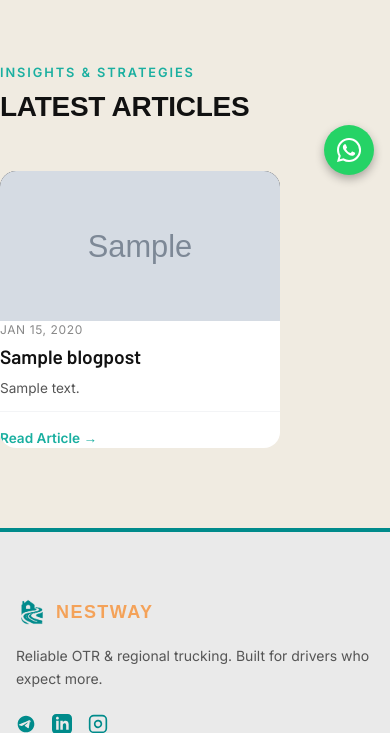
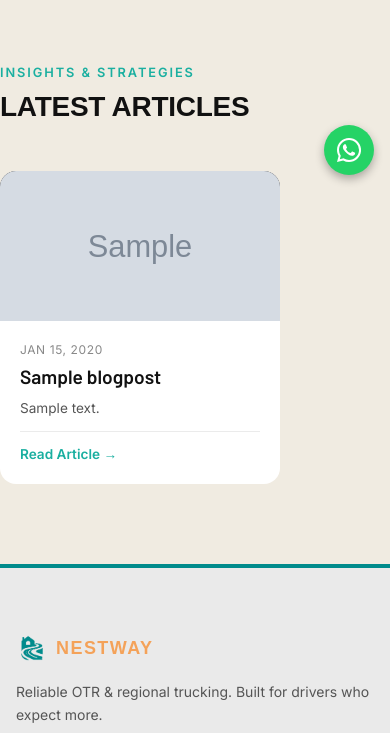
Before and after one commit to turdaliyevhasanali60-lang/Nestway, a Django app: page /blog/ in a window 390 px wide. Shown: the part 653-1386 px from the top of the page. Run offline with Django 5.2, Linux system fonts and the light colour scheme; data comes from the database, SQL or seed files in the repository; tables that the repository leaves empty hold one stand-in row (values such as "Sample post"); grey boxes marked "Sample" are stand-in pictures; some web fonts are replaced.

Commit message:
Fix blog card text container padding and alignment on desktop and mobile

```diff
--- a/core/templates/blog.html
+++ b/core/templates/blog.html
@@ -101,6 +101,12 @@
             gap: 32px;
         }
     }
+    .blog-card-content {
+        padding: 24px;
+        display: flex;
+        flex-direction: column;
+        flex-grow: 1;
+    }
     .blog-card-title {
         font-family: 'Barlow', sans-serif;
         font-weight: 600;
@@ -132,6 +138,14 @@
         font-weight: 600;
         font-size: 0.9rem;
         transition: color 0.2s;
+        margin-top: auto;
+        padding-top: 16px;
+        border-top: 1px solid rgba(0, 0, 0, 0.08);
+    }
+    @media (min-width: 768px) {
+        .blog-card-content {
+            padding: 32px;
+        }
     }
     @media (max-width: 767px) {
         .blog-grid {
@@ -154,6 +168,9 @@
         .blog-card-img-wrap {
             height: 150px !important;
         }
+        .blog-card-content {
+            padding: 20px !important;
+        }
         .blog-card-title {
             font-size: 1.2rem !important;
             line-height: 1.3 !important;
@@ -170,6 +187,7 @@
         }
         .blog-card-link {
             font-size: 0.85rem !important;
+            padding-top: 12px !important;
         }
     }
 </style>
@@ -208,11 +226,11 @@
                         </div>
                         {% endif %}
                     </div>
-                    <div class="p-5 md:p-8 flex-grow flex flex-col">
+                    <div class="blog-card-content">
                         <div class="blog-card-date">{{ post.published_at|date:"M d, Y" }}</div>
                         <h3 class="blog-card-title">{{ post.title }}</h3>
-                        <p class="blog-card-desc flex-grow">{{ post.body|striptags|truncatechars:110 }}</p>
-                        <div class="mt-auto pt-4 border-t border-gray-200/50 blog-card-link" style="color: #E8440A;">
+                        <p class="blog-card-desc">{{ post.body|striptags|truncatechars:110 }}</p>
+                        <div class="blog-card-link" style="color: #E8440A;">
                             Read Success Story &rarr;
                         </div>
                     </div>
@@ -245,11 +263,11 @@
                         </div>
                         {% endif %}
                     </div>
-                    <div class="p-5 md:p-8 flex-grow flex flex-col">
+                    <div class="blog-card-content">
                         <div class="blog-card-date">{{ post.published_at|date:"M d, Y" }}</div>
                         <h3 class="blog-card-title">{{ post.title }}</h3>
-                        <p class="blog-card-desc flex-grow">{{ post.body|striptags|truncatechars:110 }}</p>
-                        <div class="mt-auto pt-4 border-t border-gray-100 blog-card-link" style="color: #1AAFA0;">
+                        <p class="blog-card-desc">{{ post.body|striptags|truncatechars:110 }}</p>
+                        <div class="blog-card-link" style="color: #1AAFA0;">
                             Read Article &rarr;
                         </div>
                     </div>
```
